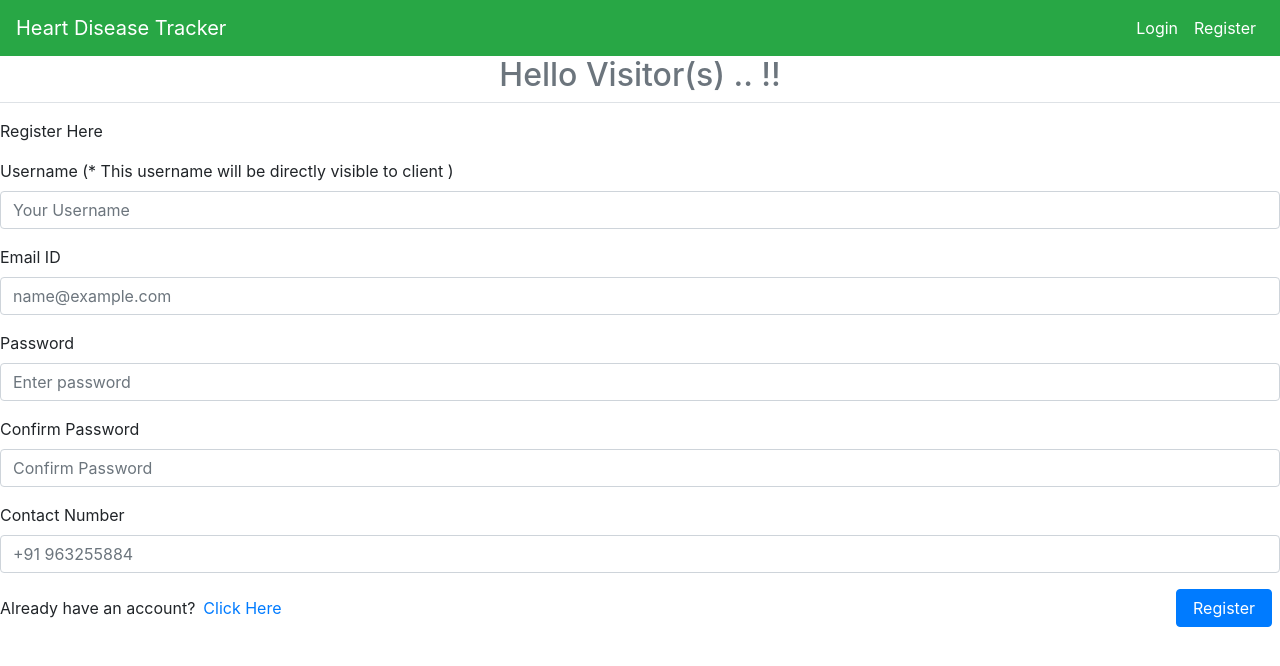
After one commit to Raj1326/Heart-Disease-Prediction-System, a Flask app: page /register in a window 1280 px wide. The commit adds this page. Shown: the top 666 px of the page. Run offline with Flask 2, Linux system fonts and the light colour scheme; some libraries are stand-ins or nearby versions.

Commit message:
registration login and prediction completed

```diff
--- a/application.py
+++ b/application.py
@@ -1,8 +1,9 @@
 from cs50 import SQL
-from flask import Flask, redirect, render_template
+from flask import  Flask, flash, redirect, render_template, request, session, jsonify
 from flask_session import Session
 from tempfile  import mkdtemp
-
+from werkzeug.exceptions import default_exceptions, HTTPException, InternalServerError
+from werkzeug.security import check_password_hash, generate_password_hash
 
 
 
@@ -29,8 +30,103 @@ db = SQL("sqlite:///mydb.db")
 
 @app.route('/', methods=['GET'])
 def home() :
-    return redirect("/login")
+    return render_template('layout.html')
 
 @app.route('/login', methods=['GET','POST'])
 def login():
-    return render_template("login.html")
+    session.clear()
+
+    if request.method == "GET" :
+        return render_template("login.html")
+    else:
+        print("here in login route")
+        email = request.form.get("email")
+        password = request.form.get("password")
+        rows = db.execute("SELECT * FROM users WHERE email = :email", email = email)
+        if len(rows) == 0:
+            return render_template("sorry.html", text = "Invalid User")
+        if not check_password_hash(rows[0]["pasword"], password):
+            return render_template("sorry.html", text="Invalid User")
+        session["user_id"] = rows[0]["Id"]
+        print(rows[0]["Id"])
+        return redirect("/")
+
+@app.route("/prediction", methods=["GET","POST"])
+def prediction():
+    if request.method == "GET":
+        print("we are in pred")
+        return render_template("predictionForm.html")
+    else:
+        print("we are in prediction with post")
+        predictionData = []
+        age = int(request.form.get("age"))
+        predictionData.append(age)
+        gender = int(request.form.get("Gender"))
+        #print(age,gender)
+        predictionData.append(gender)
+        #print("Varun kalra was here")
+        #print(predictionData)
+        cp = int(request.form.get("cp"))
+        predictionData.append(cp)
+        rbp = int(request.form.get("trestbps"))
+        predictionData.append(rbp)
+        chol = int(request.form.get("chol"))
+        predictionData.append(chol)
+        fbs = int(request.form.get("fbs"))
+        predictionData.append(fbs)
+        recg = int(request.form.get("recg"))
+        predictionData.append(recg)
+        mhr = int(request.form.get("mhr"))
+        predictionData.append(mhr)
+        dind = int(request.form.get("dind"))
+        predictionData.append(dind)
+        ia = int(request.form.get("ia"))
+        predictionData.append(ia)
+        slope = int(request.form.get("slope"))
+        predictionData.append(slope)
+        cf = int(request.form.get("cf"))
+        predictionData.append(cf)
+        thales = int(request.form.get("thales"))
+        predictionData.append(thales)
+        print(predictionData)
+        #predictionData is the list in which form values are present
+        return render_template("home.html", pred = predictionData)
+
+@app.route("/logout", methods = ["GET","POST"])
+# @login_required
+def logout():
+    session.clear()
+    return redirect("/")
+
+
+@app.route("/register", methods=["GET", "POST"])
+def register():
+    print("I am in register route")
+    if request.method == "GET":
+        return render_template("register.html")
+    else :
+        # TODO : Add register functionality here
+        username = request.form.get("username")
+        emailId = request.form.get("emailId")
+        password = request.form.get("password")
+        confirmation = request.form.get("confirm")
+        contactNo = request.form.get("contactNo")
+        if not username or not emailId or not password or not confirmation or not contactNo :
+            return render_template("sorry.html", text="Please Enter complete details")
+        if password != confirmation:
+            return render_template("sorry.html", text = "Password doesn't match .. !!")
+        user = db.execute("SELECT * FROM users WHERE username=:username", username = username)
+        if len(user) != 0:
+            return render_template("sorry.html", text = "Username Already Exists")
+        email = db.execute("SELECT * FROM users WHERE email=:email", email = emailId)
+        if len(email) != 0:
+            return render_template("Email Already Used")
+        hashed = generate_password_hash(password)
+        db.execute("INSERT INTO users (username, email, pasword, contactNo ) VALUES(:username, :emailId, :pasword, :contactNo)", username = username, emailId = emailId, pasword = hashed, contactNo = contactNo)
+        return redirect("/")
+
+
+
+
+if __name__ == "__main__":
+    app.run(debug = True)
--- /dev/null
+++ b/templates/home.html
@@ -0,0 +1 @@
+{{pred}}
--- a/templates/layout.html
+++ b/templates/layout.html
@@ -1,4 +1,3 @@
-es (98 sloc) 3.25 KB
 <!DOCTYPE html>
 <html lang="en">
   <head>
@@ -40,51 +39,57 @@ es (98 sloc) 3.25 KB
 
     <!-- CUSTOM STYLE -->
 
-    <!-- PAGE WISE STYLE -->
-    {% block style %}{% endblock %}
 
-    <!-- PAGE WISE SCRIPT -->
-    {% block script %}{% endblock %}
   </head>
   <body>
     <!-- Image and text -->
     {% if session.user_id %}
-    <nav class="navbar navbar-expand-lg navbar-dark bg-dark" >
-      <ul class="bl-navbar-elements navbar-nav ml-auto">
-        <li class="nav-item active">
-          <a class="nav-link" href="/logout">Logout</a>
-        </li>
-      </ul>
-    </nav>This is new navbar after login
+    <nav class="navbar navbar-expand-lg navbar-dark bg-success">
+        <a class="navbar-brand" href="#">Heart Disease Tracker</a>
+        <button class="navbar-toggler" type="button" data-toggle="collapse" data-target="#navbarNav" aria-controls="navbarNav" aria-expanded="false" aria-label="Toggle navigation">
+          <span class="navbar-toggler-icon"></span>
+        </button>
+        <div class="collapse navbar-collapse" id="navbarNav">
+          <ul class="navbar-nav mr-auto">
+            <li  class="nav-item active">
+                <a href="/" class="nav-link">Home</a>
+            </li>
+            <li  class="nav-item active">
+                <a href="/about" class="nav-link">About</a>
+            </li>
+            <li  class="nav-item active">
+                <a href="/dashboard" class="nav-link">Dashboard</a>
 
+            </li>
+            <li  class="nav-item active">
+                <a href="/tracker" class="nav-link">Disease Tracker</a>
+
+            </li>
+          </ul>
+          <ul class="navbar-nav ml-auto">
+            <li  class="nav-item active">
+                <a href="/logout" class="nav-link">Logout</a>
+            </li>
+          </ul>
+        </div>
+      </nav>
     {% else %}
-    <nav class="navbar navbar-expand-lg navbar-dark bg-dark">
-      <a class="navbar-brand" href="#">Heart Disease Prediction</a>
-      <button
-        class="navbar-toggler"
-        type="button"
-        data-toggle="collapse"
-        data-target="#navbarSupportedContent"
-        aria-controls="navbarSupportedContent"
-        aria-expanded="false"
-        aria-label="Toggle navigation"
-      >
-        <span class="navbar-toggler-icon"></span>
-      </button>
-
-      <div class="collapse navbar-collapse" id="navbarSupportedContent">
-        <ul class="bl-navbar-elements navbar-nav ml-auto">
-          <li class="nav-item active">
-            <a class="nav-link" href="/register">Register</a>
-          </li>
-          <li class="nav-item active">
-            <a class="nav-link" href="/login">Login</a>
-          </li>
-        </ul>
-      </div>
-    </nav>
-
-
+    <nav class="navbar navbar-expand-lg navbar-dark bg-success">
+        <a class="navbar-brand" href="#">Heart Disease Tracker</a>
+        <button class="navbar-toggler" type="button" data-toggle="collapse" data-target="#navbarNav" aria-controls="navbarNav" aria-expanded="false" aria-label="Toggle navigation">
+          <span class="navbar-toggler-icon"></span>
+        </button>
+        <div class="collapse navbar-collapse" id="navbarNav">
+          <ul class="navbar-nav ml-auto">
+            <li  class="nav-item active">
+                <a href="/login" class="nav-link">Login</a>
+            </li>
+            <li  class="nav-item active">
+                <a href="/register" class="nav-link">Register</a>
+            </li>
+          </ul>
+        </div>
+      </nav>
     {% endif %}
 
     {% block main %}{% endblock %}
--- /dev/null
+++ b/templates/register.html
@@ -0,0 +1,76 @@
+{% extends "layout.html" %}
+{% block main %}
+<div class="row">
+
+    <div class="col-md register-form d-flex flex-column justify-content-center">
+      <div class="d-flex justify-content-center border-bottom mb-3">
+        <h2 class="text-muted">Hello Visitor(s) .. !!</h2>
+
+      </div>
+      <form action="/register" method="POST">
+      <div>
+          <p class="register-text">Register Here</p>
+        <div class="mb-3">
+          <label for="username" class="form-label">Username (<span class="note-symbol">* This username will be directly visible to client</span></label> )
+          <input
+            type="text"
+            name = "username"
+            class="form-control"
+            id="username"
+            placeholder="Your Username"
+          />
+        </div>
+        <div class="mb-3">
+          <label for="email" class="form-label">Email ID</label>
+          <input
+            type="email"
+            name = "emailId"
+            class="form-control"
+            id="email"
+            placeholder="name@example.com"
+          />
+        </div>
+        <div class="mb-3">
+          <label for="password" class="form-label">Password</label>
+          <input
+            type="password"
+            name = "password"
+            class="form-control"
+            id="password"
+            placeholder="Enter password"
+          />
+        </div>
+        <div class="mb-3">
+          <label for="email" class="form-label">Confirm Password</label>
+          <input
+            type="password"
+            name = "confirm"
+            class="form-control"
+            id="cpassword"
+            placeholder="Confirm Password"
+          />
+        </div>
+        <div class="mb-3">
+            <label for="email" class="form-label">Contact Number</label>
+            <input
+              type="number"
+              name = "contactNo"
+              class="form-control"
+              id="contactnumber"
+              placeholder="+91 963255884"
+            />
+          </div>
+        <div class="mb-3 d-flex">
+          <span class='d-flex align-items-center'>
+            <p class="m-0 mr-2">Already have an account?</p>
+            <a href='/login'>Click Here</a>
+          </span>
+            <button class="btn btn-primary ml-auto mr-2 px-3">
+              Register
+            </button>
+        </div>
+      </div>
+      </form>
+    </div>
+  </div>
+  {% endblock %}
```
Also changed, not shown: templates/login.html (+1 -7 lines), templates/predictionForm.html (added, +122 -0 lines), mydb.db, templates/about.html (added).
